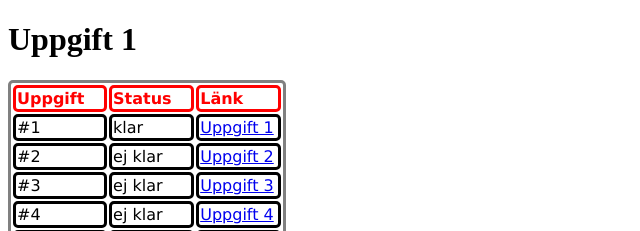
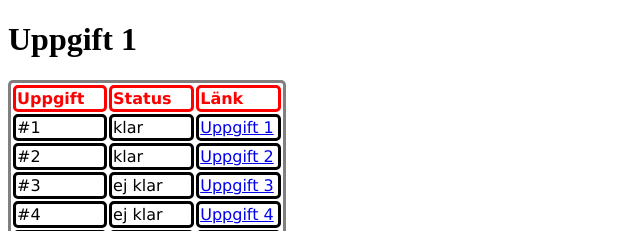
Before and after one commit to RobertoBlanco84/VT17WebbutvRobertoBlanco, a plain HTML site: page assets/page/uppgift1.html in a window 1280 px wide. Shown: the top 231 px of the page, 0-640 px from the left. Drawn offline with Linux system fonts and the light colour scheme.

Commit message:
uppgift1 done

```diff
--- a/assets/page/uppgift1.html
+++ b/assets/page/uppgift1.html
@@ -37,7 +37,7 @@
     </tr>
    	 <tr>
 	    <td>#2</td>
-	    <td>ej klar</td>
+	    <td>klar</td>
 	    <td><a href="uppgift2.html">Uppgift 2</a></td>
     </tr>
     <tr>
```
